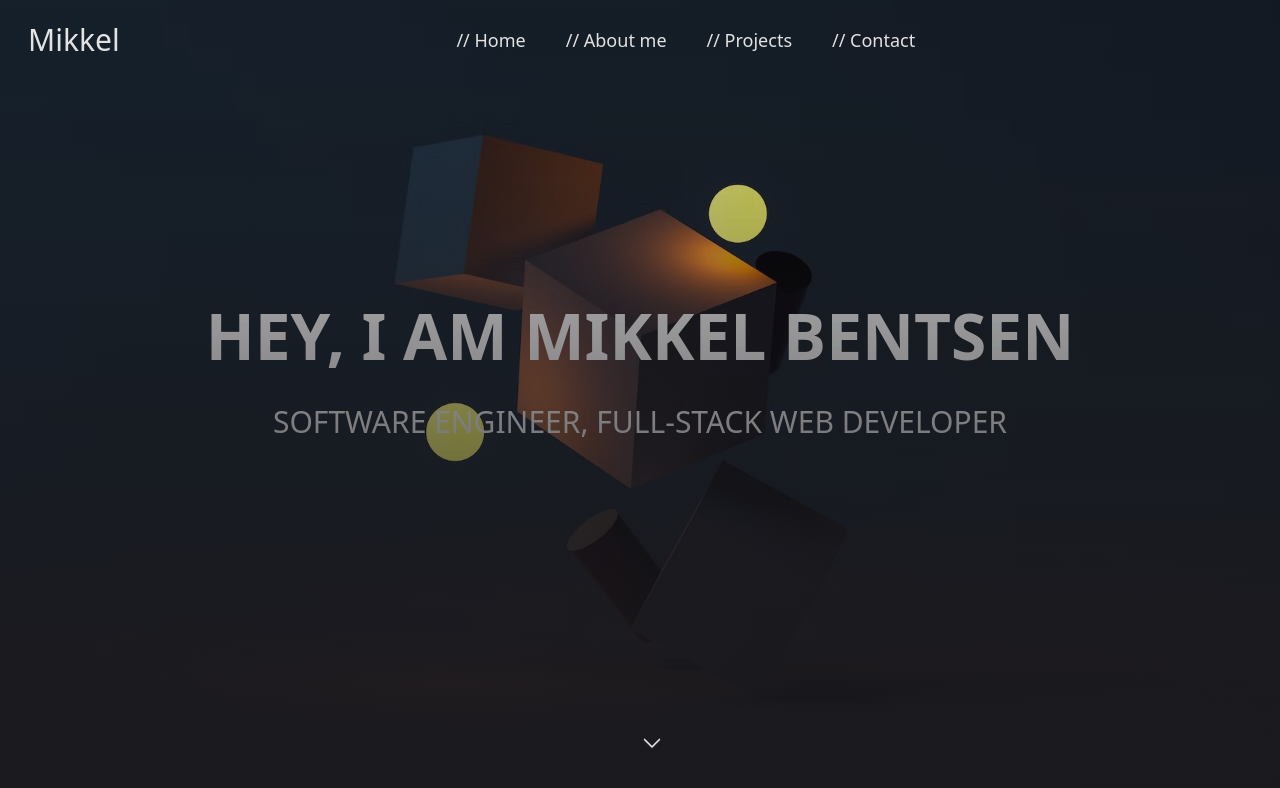
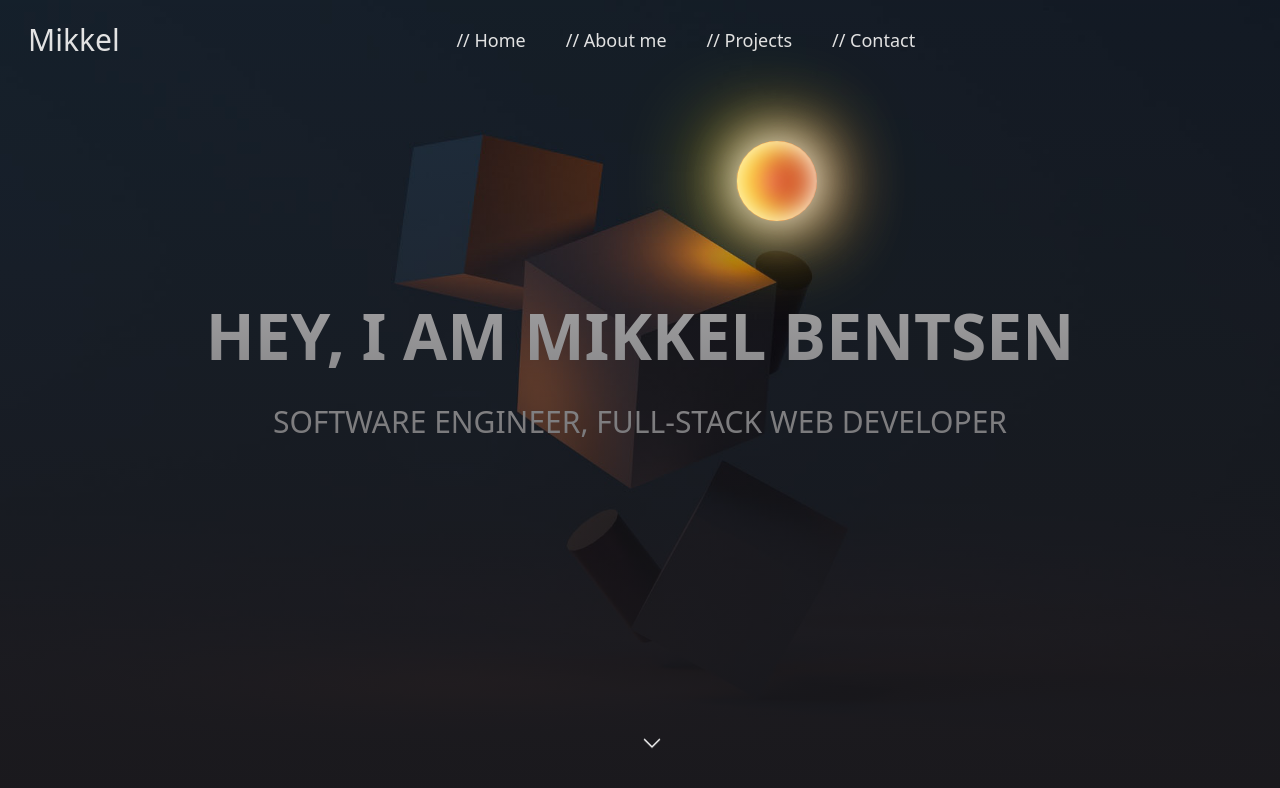
Before and after one commit to bentsen/portfolio, a Next.js app: page / in a window 1280 px wide. Shown: the top 788 px of the page. Built offline with nearby package versions, Linux system fonts and the light colour scheme.

Commit message:
hero page

```diff
--- a/src/app/about/page.tsx
+++ b/src/app/about/page.tsx
@@ -1,10 +1,14 @@
-const About = () => {
+const Page = () => {
 
     return(
         <>
+            <div className={""}>
+                <section>
 
+                </section>
+            </div>
         </>
     )
 }
 
-export default About
+export default Page
--- a/src/app/layout.tsx
+++ b/src/app/layout.tsx
@@ -8,7 +8,7 @@ export default function RootLayout({
 }) {
   return (
     <html>
-      <head />
+      <head></head>
       <body>
         <Navbar/>
         {children}
--- a/src/app/navbar.tsx
+++ b/src/app/navbar.tsx
@@ -8,25 +8,27 @@ const Navbar = () => {
                 <div className={"flex flex-row h-full"}>
                     <div className={"flex justify-between items-center text-white h-full w-full px-7"}>
                         <div className={"block"}>
-                            <h1 className={"text-3xl cursor-pointer"}>Mikkel</h1>
+                            <Link href={"/"}>
+                                <h1 className={"text-3xl"}>Mikkel</h1>
+                            </Link>
                         </div>
                         <div className={"mx-5"}>
                             <ul className={"flex flex-row gap-10 text-lg font-medium"}>
                                 <Link href={"/"}>
-                                    <li className={"cursor-pointer"}>{"// Home"}</li>
+                                    <li>{"// Home"}</li>
                                 </Link>
                                 <Link href={"/about"}>
-                                    <li className={"cursor-pointer"}>{"// About me"}</li>
+                                    <li>{"// About me"}</li>
                                 </Link>
                                 <Link href={"/projects"}>
-                                    <li className={"cursor-pointer"}>{"// Projects"}</li>
+                                    <li>{"// Projects"}</li>
                                 </Link>
                                 <Link href={"/contact"}>
-                                    <li className={"cursor-pointer"}>{"// Contact"}</li>
+                                    <li>{"// Contact"}</li>
                                 </Link>
                             </ul>
                         </div>
-                        <div></div>
+                        <div className={""}></div>
                     </div>
                 </div>
             </nav>
--- a/src/app/page.tsx
+++ b/src/app/page.tsx
@@ -1,16 +1,32 @@
+'use client'
+
+import {useRef} from "react";
+
 const Page = () => {
+
+    const secondPage = useRef(null)
+
+    const handleScroll = (ref: React.RefObject<HTMLElement> | null) => {
+        window.scrollTo({
+            top: ref?.current?.offsetTop,
+            left: 0,
+            behavior: "smooth",
+        })
+    }
+
     return(
         <>
-            <div>
-                <section className={"bg-[url('/background.jpg')] bg-center bg-cover h-screen"}>
-                    <div className={"h-full w-full bg-gradient-to-b from-overlay1 to-overlay2 absolute top-0 left-0"}></div>
-                    <div className={"h-full p-20"}>
+            <div className={"w-full"}>
+                <section className={"bg-[url('/background.png')] bg-center bg-cover h-screen"}>
+                    <div className={"h-full w-full bg-gradient-to-b from-overlay1 to-overlay2 absolute top-0 left-0 pointer-events-none"}></div>
+                    <div className={"h-full p-20 ml-auto mr-auto"}>
+                        <div className={"sun left-[56%] top-[17%] absolute will-change-transform"}></div>
                         <div className={"flex justify-center pt-52 h-full"}>
                             <div className={"flex flex-col gap-5"}>
                                 <h1 className={"text-[5vw] text-white font-bold uppercase text-center"}>Hey, i am Mikkel Bentsen</h1>
                                 <h3 className={"text-3xl text-white font-medium uppercase text-center"}>Software Engineer, Full-stack web developer</h3>
                             </div>
-                            <div className={"animate-bounce cursor-pointer absolute bottom-10 left-1/2 cursor-pointer"}>
+                            <div onClick={() => handleScroll(secondPage)} className={"animate-bounce cursor-pointer absolute bottom-10 left-1/2 cursor-pointer"}>
                                 <svg
                                     xmlns="http://www.w3.org/2000/svg"
                                     fill="none"
@@ -28,7 +44,7 @@ const Page = () => {
                         </div>
                     </div>
                 </section>
-                <section className={"h-screen"}>
+                <section ref={secondPage} className={"h-screen"}>
                     <div className={"bg-bgcolor h-full"}>
 
                     </div>
--- /dev/null
+++ b/src/app/projects/page.tsx
@@ -0,0 +1,22 @@
+'use client';
+
+import {useState} from "react";
+
+const Page = () => {
+    const [lort, setLort] = useState("hej")
+
+    const handleClick = () => {
+        setLort("hej seb")
+    }
+
+    return(
+        <>
+            <div className={"pt-20"}>
+                <h1>{lort}</h1>
+                <button onClick={handleClick}>tryk her</button>
+            </div>
+        </>
+    )
+}
+
+export default Page
--- a/src/styles/globals.css
+++ b/src/styles/globals.css
@@ -1,3 +1,86 @@
 @tailwind base;
 @tailwind components;
 @tailwind utilities;
+
+body{
+    background-color: rgb(26, 25, 29);
+}
+
+
+/* ===== Scrollbar CSS ===== */
+/* Firefox */
+* {
+    scrollbar-width: auto;
+    scrollbar-color: #2b2b2b #1a191d;
+}
+
+/* Chrome, Edge, and Safari */
+*::-webkit-scrollbar {
+    width: 10px;
+}
+
+*::-webkit-scrollbar-track {
+    background: #1a191d;
+}
+
+*::-webkit-scrollbar-thumb {
+    background-color: #2b2b2b;
+    border-radius: 10px;
+    border: 3px solid #2b2b2b;
+}
+
+
+.sun {
+    width: 80px;
+    height: 80px;
+    background-color: #ff9900;
+    border-radius: 50%;
+    box-shadow: inset 0 0 30px 0 #fff,
+    inset 20px 0 30px #ffd400,
+    inset -20px 0 30px #d3581d,
+    inset 20px 0 300px #ff40d6,
+    inset -20px 0 300px #e3ff4b,
+    0 0 50px #fff,
+    -10px 0 100px #fbff00,
+    10px 0 80px #ff8a70;
+    animation: sunrise 2s infinite linear forwards, rays 2s 2s infinite alternate-reverse, move 2s 2s infinite alternate-reverse;
+}
+
+@keyframes move {
+    0%{
+        transform: translateX(0px) translateY(5px);
+    }
+    100%{
+        transform: translateX(20px) translateY(5px);
+    }
+}
+
+@keyframes sunrise {
+    0%{
+        box-shadow: none;
+    }
+}
+
+@keyframes rays {
+    0%{
+        box-shadow: inset 0 0 30px 0 #fff,
+        inset 20px 0 30px 10px #ffd400,
+        inset -20px 0 30px 20px #d3581d,
+        inset 20px 0 300px 30px #ff40d6,
+        inset -20px 0 300px 40px #e3ff4b,
+        0 0 50px #fff,
+        -10px 0 100px #fbff00,
+        10px 0 80px #ff8a70;
+    }
+
+    100%{
+        box-shadow: inset 0 0 30px 0 #fff,
+        inset 20px 0 30px #ffd400,
+        inset -20px 0 30px 20px #d3581d,
+        inset 20px 0 300px #ff40d6,
+        inset -20px 0 300px #e3ff4b,
+        0 0 50px #fff,
+        -10px 0 100px #fbff00,
+        10px 0 80px #ff8a70;
+    }
+}
```
Also changed, not shown: public/background.jpg (deleted), public/background.png (added).
